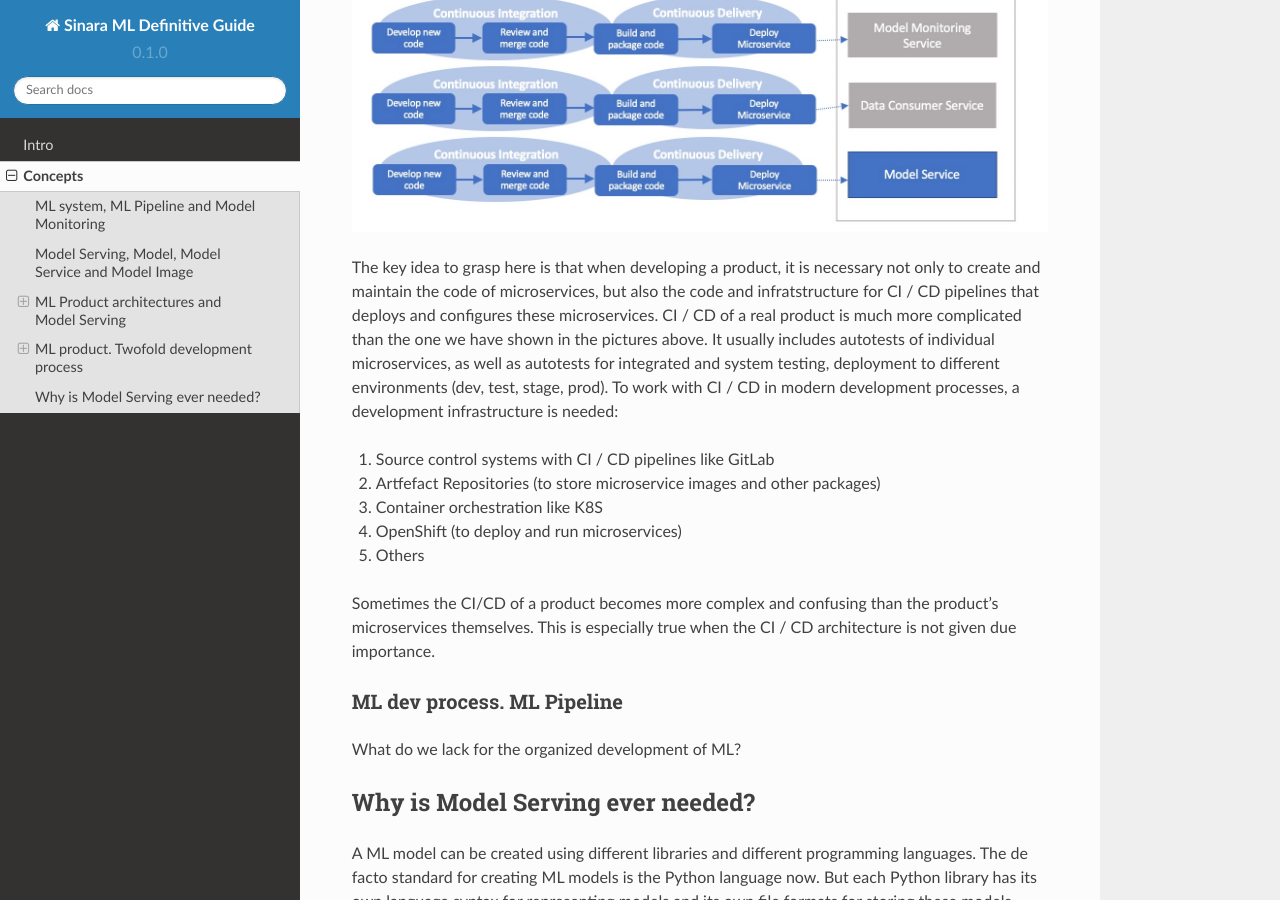
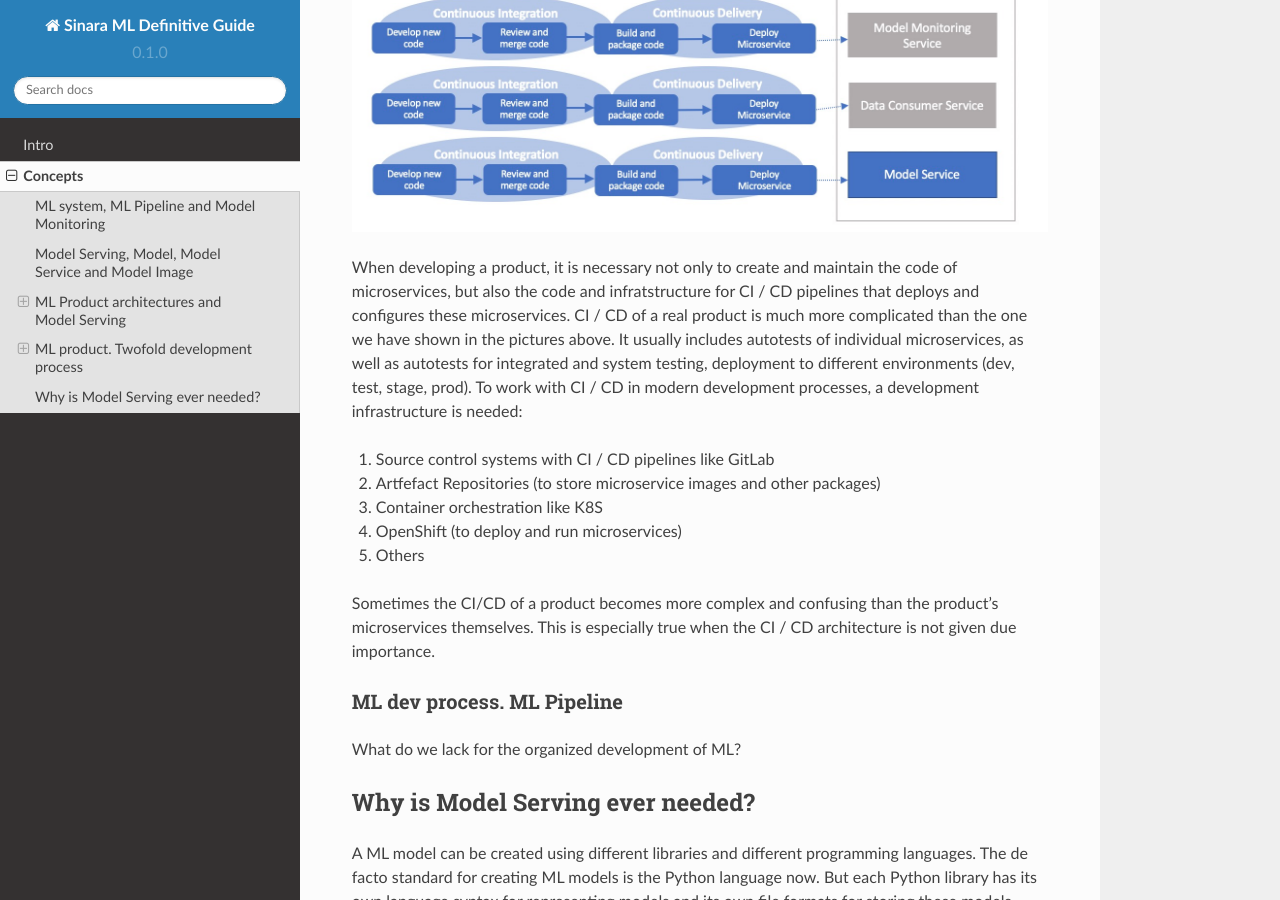
Before and after one commit to 4-DS/SinaraML-Def-Guide, a Sphinx documentation site: the page built from docs/source/concepts.rst, in a window 1280 px wide and 900 px high, scrolled down 4777 px. Built offline with Sphinx 7.4.7 and the Read the Docs theme 2.0.0, drawn with Linux system fonts in a browser that asks for light colours.

Commit message:
Update concepts.rst

```diff
--- a/docs/source/concepts.rst
+++ b/docs/source/concepts.rst
@@ -94,7 +94,7 @@
 
 .. image:: ml_product_dev_process.jpeg
 
-The key idea to grasp here is that when developing a product, it is necessary not only to create and maintain the code of microservices, but also the code and infratstructure for CI / CD pipelines that deploys and configures these microservices. CI / CD of a real product is much more complicated than the one we have shown in the pictures above. It usually includes autotests of individual microservices, as well as autotests for integrated and system testing, deployment to different environments (dev, test, stage, prod). To work with CI / CD in modern development processes, a development infrastructure is needed:
+When developing a product, it is necessary not only to create and maintain the code of microservices, but also the code and infratstructure for CI / CD pipelines that deploys and configures these microservices. CI / CD of a real product is much more complicated than the one we have shown in the pictures above. It usually includes autotests of individual microservices, as well as autotests for integrated and system testing, deployment to different environments (dev, test, stage, prod). To work with CI / CD in modern development processes, a development infrastructure is needed:
 
 1. Source control systems with CI / CD pipelines like GitLab
 2. Artfefact Repositories (to store microservice images and other packages)
```
